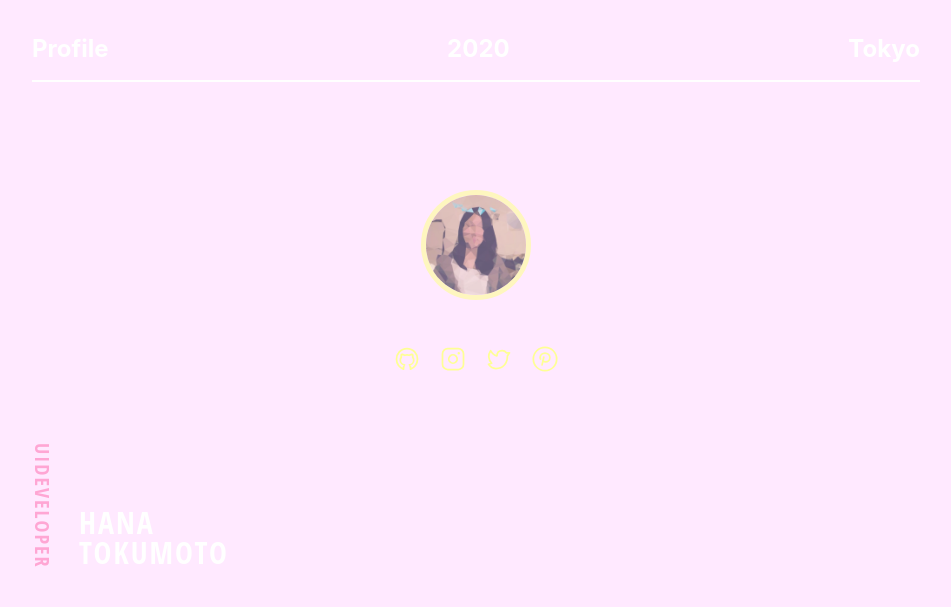
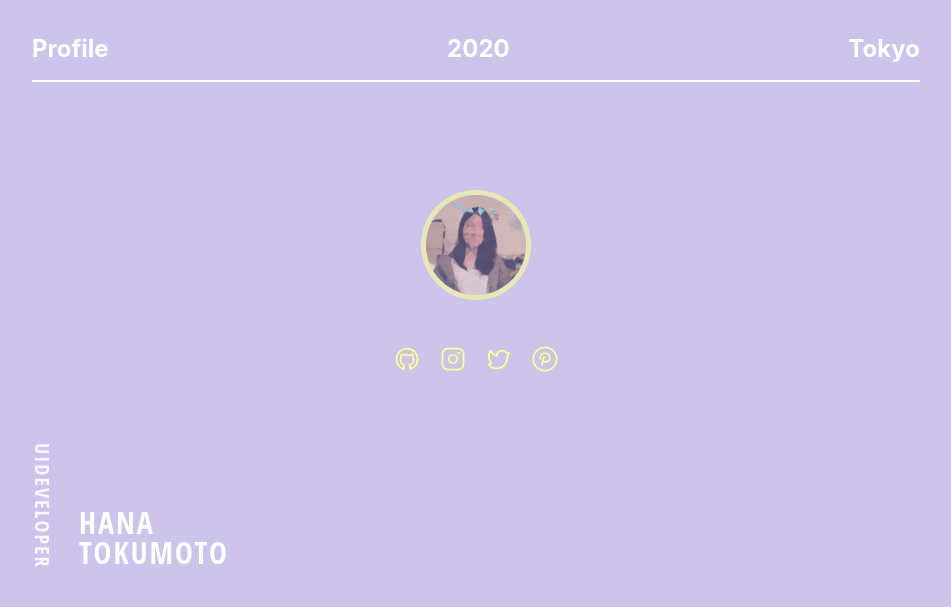
Before and after one commit to hananina/toro, a Gatsby site: page / in a window 1280 px wide. Shown: the whole page, without its empty margins (164-1115 px from the left). Built offline with nearby package versions, Linux system fonts and the light colour scheme; Gatsby itself is replaced by a stand-in of ours.

Commit message:
add tmp style

```diff
--- a/src/components/layout.css
+++ b/src/components/layout.css
@@ -1,6 +1,7 @@
 body {
   background-color: #FFF5FF;
   background-color: #ffcdff6e;
+  background-color: #8c7ad170;
 }
 
 .icon-set {
@@ -25,7 +26,7 @@ body {
 
 .header {
   text-align: center;
-  color: #fff;
+  color: #FFF5FF;
   display: flex;
   justify-content: space-between;
   font-size: 24px;
@@ -40,6 +41,7 @@ body {
   letter-spacing: 2px;
   color: #FEFF91;
   color: #FFA6D4;
+  color: #FFF5FF;
   writing-mode: vertical-rl;
   position: absolute;
   left: 0;
--- a/src/pages/index.js
+++ b/src/pages/index.js
@@ -20,10 +20,18 @@ const IndexPage = () => (
         <Image />
       </div>
       <div className="icon-set">
-        <img src={icon_github} alt="icon github" className="icon-set-item" />
-        <img src={icon_instagram} alt="icon instagram" className="icon-set-item" />
-        <img src={icon_twitter} alt="icon twitter" className="icon-set-item" />
-        <img src={icon_pintarest} alt="icon twitter" className="icon-set-item" />
+        <a href="https://github.com/hananina">
+          <img src={icon_github} alt="icon github" className="icon-set-item" />
+        </a>
+        <a href="https://www.instagram.com/hananiiina/">
+          <img src={icon_instagram} alt="icon instagram" className="icon-set-item" />
+        </a>
+        <a href="https://twitter.com/hananiiina">
+          <img src={icon_twitter} alt="icon twitter" className="icon-set-item" />
+        </a>
+        <a href="https://www.pinterest.com/hananiina/">
+          <img src={icon_pintarest} alt="icon twitter" className="icon-set-item" />
+        </a>
       </div>
       {/* <Link to="/page-2/">Go to page 2</Link> */}
     </div>
```
